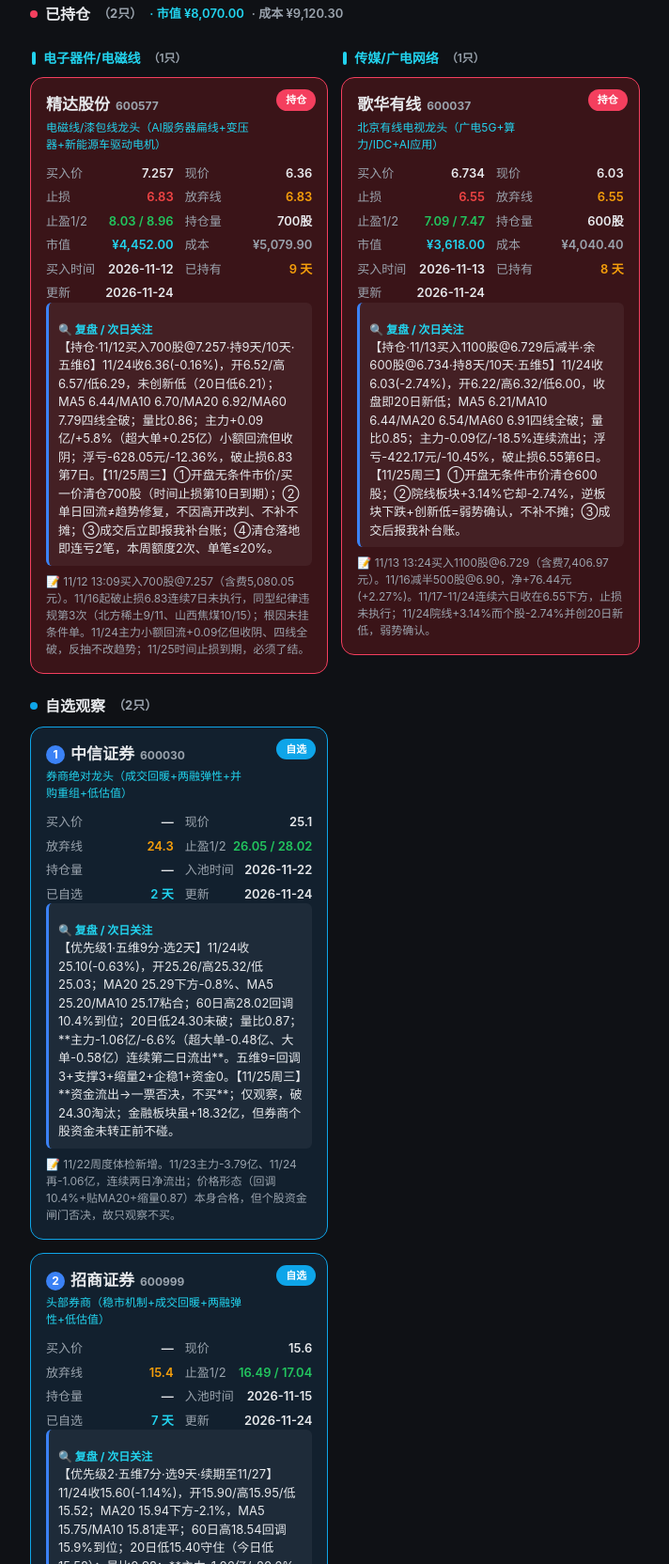
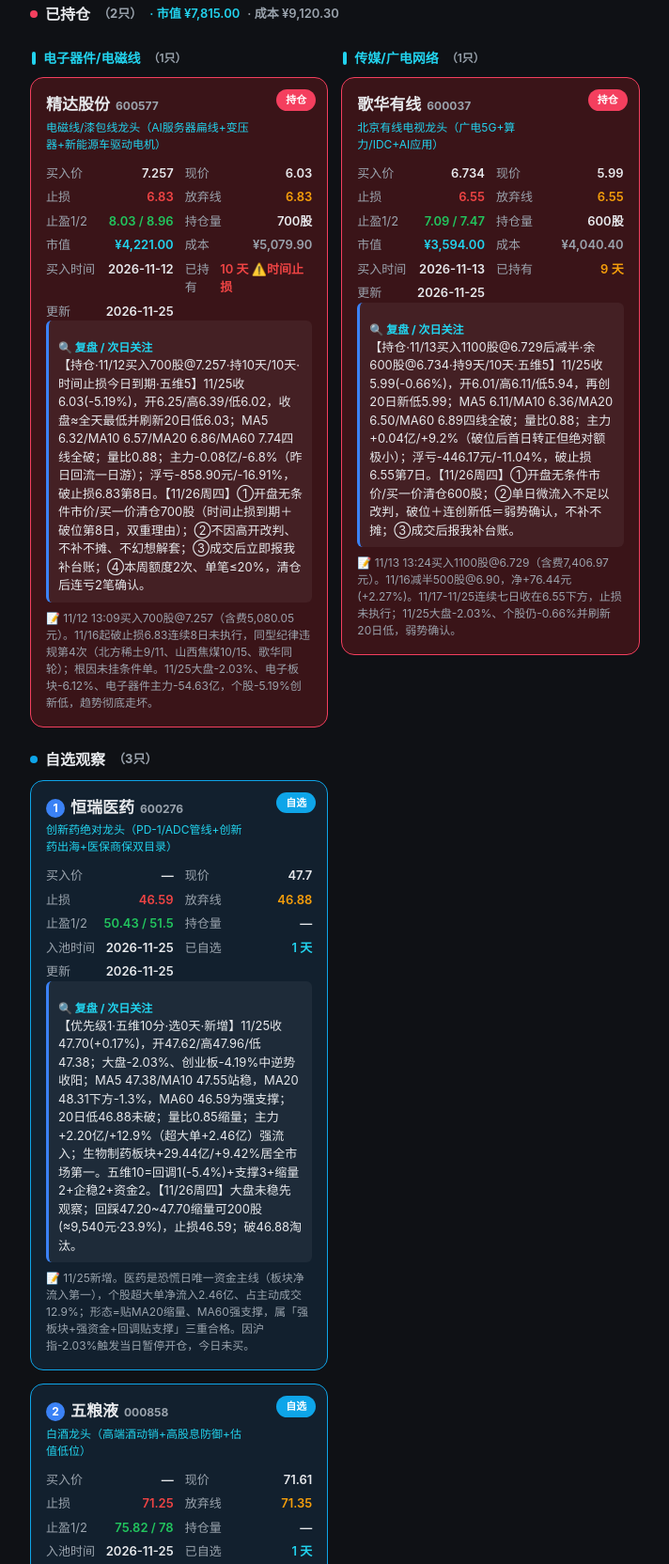
Before and after one commit to withender/A-gu-candidate-pool, a plain HTML site: page index.html in a window 1280 px wide. Shown: the part 295-1959 px from the top of the page at 94% size, without its empty margins (118-830 px from the left). Drawn offline with Linux system fonts and the light colour scheme.

Commit message:
收盘复盘(11/25): 沪指-2.03%恐慌杀跌, 精达/歌华明日清仓, 新增恒瑞/五粮液, 淘汰招商

```diff
--- a/index.html
+++ b/index.html
@@ -70,7 +70,7 @@
     <h1>📊 A股候选池 <span class="badge">婉儿管理</span></h1>
     <div class="sub">持仓重点标记 · 自选观察 · 次日关注点</div>
     <div class="sub" style="font-size:12px;color:var(--muted);">止损＝硬止损（-6%无条件割） ｜ 放弃线＝逻辑失效线（未破位不慌，破了主动认输 / 淘汰出池）</div>
-    <div class="sub" style="color:var(--accent2);font-weight:600;margin-top:2px;">🌸 周末周度复盘（11/16–11/20）｜ 数据截止 2026-11-20 收盘（持仓2只·自选2只）｜ 沪指周跌 <b>2.77%</b> 收3533.79、创业板周跌 <b>8.82%</b> ｜ 精达-14.43%、歌华-10.15%，<b>周一开盘无条件清仓</b> ｜ 自选：1中信证券(11) 2招商证券(9·资金流出) ｜ 新华保险已淘汰 ｜ 总仓22.8%（≤70%✅）｜ 本周开仓0次、违规3次 ｜ 下周额度2次</div>
+    <div class="sub" style="color:var(--accent2);font-weight:600;margin-top:2px;">🌸 收盘复盘（2026-11-25 周三）｜ 数据截止 11/25 收盘（持仓2只·自选3只）｜ 沪指 <b>-2.03%</b> 收3476.47、创业板 <b>-4.19%</b>、科创50 <b>-5.12%</b>，两市缩量2,720亿、跌4,588家 ｜ 精达-16.91%、歌华-11.04%，<b>明日开盘无条件清仓</b> ｜ 自选：1恒瑞医药(10) 2五粮液(10) 3中信证券(9) ｜ 招商证券已淘汰 ｜ 总仓19.5%（≤70%✅）｜ 本周开仓0/2 ｜ 违规：破止损第8/7日</div>
     <div class="updated" id="updatedText"></div>
   </header>
 
@@ -105,7 +105,7 @@ const DEFAULT_DATA = [
   "优先级": null,
   "板块": "电子器件/电磁线",
   "买入价": 7.257,
-  "现价": 6.36,
+  "现价": 6.03,
   "止损位": 6.83,
   "放弃线": 6.83,
   "止盈位1": 8.03,
@@ -113,11 +113,11 @@ const DEFAULT_DATA = [
   "持仓量": "700股",
   "题材": "电磁线/漆包线龙头（AI服务器扁线+变压器+新能源车驱动电机）",
   "入池时间": "2026-11-10",
-  "次日关注点": "【持仓·11/12买入700股@7.257·持9天/10天·五维6】11/24收6.36(-0.16%)，开6.52/高6.57/低6.29，未创新低（20日低6.21）；MA5 6.44/MA10 6.70/MA20 6.92/MA60 7.79四线全破；量比0.86；主力+0.09亿/+5.8%（超大单+0.25亿）小额回流但收阴；浮亏-628.05元/-12.36%，破止损6.83第7日。【11/25周三】①开盘无条件市价/买一价清仓700股（时间止损第10日到期）；②单日回流≠趋势修复，不因高开改判、不补不摊；③成交后立即报我补台账；④清仓落地即连亏2笔，本周额度2次、单笔≤20%。",
-  "备注": "11/12 13:09买入700股@7.257（含费5,080.05元）。11/16起破止损6.83连续7日未执行，同型纪律违规第3次（北方稀土9/11、山西焦煤10/15）；根因未挂条件单。11/24主力小额回流+0.09亿但收阴、四线全破，反抽不改趋势；11/25时间止损到期，必须了结。",
-  "更新时间": "2026-11-24",
-  "五维分": 6,
-  "资金流": "+0.09亿/+5.8%(11/24)",
+  "次日关注点": "【持仓·11/12买入700股@7.257·持10天/10天·时间止损今日到期·五维5】11/25收6.03(-5.19%)，开6.25/高6.39/低6.02，收盘≈全天最低并刷新20日低6.03；MA5 6.32/MA10 6.57/MA20 6.86/MA60 7.74四线全破；量比0.88；主力-0.08亿/-6.8%（昨日回流一日游）；浮亏-858.90元/-16.91%，破止损6.83第8日。【11/26周四】①开盘无条件市价/买一价清仓700股（时间止损到期＋破位第8日，双重理由）；②不因高开改判、不补不摊、不幻想解套；③成交后立即报我补台账；④本周额度2次、单笔≤20%，清仓后连亏2笔确认。",
+  "备注": "11/12 13:09买入700股@7.257（含费5,080.05元）。11/16起破止损6.83连续8日未执行，同型纪律违规第4次（北方稀土9/11、山西焦煤10/15、歌华同轮）；根因未挂条件单。11/25大盘-2.03%、电子板块-6.12%、电子器件主力-54.63亿，个股-5.19%创新低，趋势彻底走坏。",
+  "更新时间": "2026-11-25",
+  "五维分": 5,
+  "资金流": "-0.08亿/-6.8%(11/25)",
   "买入时间": "2026-11-12"
  },
  {
@@ -127,7 +127,7 @@ const DEFAULT_DATA = [
   "优先级": null,
   "板块": "传媒/广电网络",
   "买入价": 6.734,
-  "现价": 6.03,
+  "现价": 5.99,
   "止损位": 6.55,
   "放弃线": 6.55,
   "止盈位1": 7.09,
@@ -135,21 +135,21 @@ const DEFAULT_DATA = [
   "持仓量": "600股",
   "题材": "北京有线电视龙头（广电5G+算力/IDC+AI应用）",
   "入池时间": "2026-11-10",
-  "次日关注点": "【持仓·11/13买入1100股@6.729后减半·余600股@6.734·持8天/10天·五维5】11/24收6.03(-2.74%)，开6.22/高6.32/低6.00，收盘即20日新低；MA5 6.21/MA10 6.44/MA20 6.54/MA60 6.91四线全破；量比0.85；主力-0.09亿/-18.5%连续流出；浮亏-422.17元/-10.45%，破止损6.55第6日。【11/25周三】①开盘无条件市价清仓600股；②院线板块+3.14%它却-2.74%，逆板块下跌+创新低=弱势确认，不补不摊；③成交后报我补台账。",
-  "备注": "11/13 13:24买入1100股@6.729（含费7,406.97元）。11/16减半500股@6.90，净+76.44元(+2.27%)。11/17-11/24连续六日收在6.55下方，止损未执行；11/24院线+3.14%而个股-2.74%并创20日新低，弱势确认。",
-  "更新时间": "2026-11-24",
+  "次日关注点": "【持仓·11/13买入1100股@6.729后减半·余600股@6.734·持9天/10天·五维5】11/25收5.99(-0.66%)，开6.01/高6.11/低5.94，再创20日新低5.99；MA5 6.11/MA10 6.36/MA20 6.50/MA60 6.89四线全破；量比0.88；主力+0.04亿/+9.2%（破位后首日转正但绝对额极小）；浮亏-446.17元/-11.04%，破止损6.55第7日。【11/26周四】①开盘无条件市价/买一价清仓600股；②单日微流入不足以改判，破位＋连创新低＝弱势确认，不补不摊；③成交后报我补台账。",
+  "备注": "11/13 13:24买入1100股@6.729（含费7,406.97元）。11/16减半500股@6.90，净+76.44元(+2.27%)。11/17-11/25连续七日收在6.55下方，止损未执行；11/25大盘-2.03%、个股仍-0.66%并刷新20日低，弱势确认。",
+  "更新时间": "2026-11-25",
   "五维分": 5,
-  "资金流": "-0.09亿/-18.5%(11/24)",
+  "资金流": "+0.04亿/+9.2%(11/25)",
   "买入时间": "2026-11-13"
  },
  {
   "股票名称": "中信证券",
   "代码": "600030",
   "状态": "自选",
-  "优先级": 1,
+  "优先级": 3,
   "板块": "券商/金融",
   "买入价": null,
-  "现价": 25.10,
+  "现价": 24.80,
   "止损位": 24.3,
   "放弃线": 24.3,
   "止盈位1": 26.05,
@@ -157,32 +157,53 @@ const DEFAULT_DATA = [
   "持仓量": null,
   "题材": "券商绝对龙头（成交回暖+两融弹性+并购重组+低估值）",
   "入池时间": "2026-11-22",
-  "次日关注点": "【优先级1·五维9分·选2天】11/24收25.10(-0.63%)，开25.26/高25.32/低25.03；MA20 25.29下方-0.8%、MA5 25.20/MA10 25.17粘合；60日高28.02回调10.4%到位；20日低24.30未破；量比0.87；**主力-1.06亿/-6.6%（超大单-0.48亿、大单-0.58亿）连续第二日流出**。五维9=回调3+支撑3+缩量2+企稳1+资金0。【11/25周三】**资金流出→一票否决，不买**；仅观察，破24.30淘汰；金融板块虽+18.32亿，但券商个股资金未转正前不碰。",
-  "备注": "11/22周度体检新增。11/23主力-3.79亿、11/24再-1.06亿，连续两日净流出；价格形态（回调10.4%+贴MA20+缩量0.87）本身合格，但个股资金闸门否决，故只观察不买。",
-  "更新时间": "2026-11-24",
+  "次日关注点": "【优先级3·五维9分·选3天】11/25收24.80(-1.20%)，开25.07/高25.08/低24.71；MA20 25.29下方-1.9%，20日低24.30守住；60日高28.02回调11.5%到位；量比0.95；主力+0.30亿/+1.6%（超大单+0.18亿），由连续两日流出转为微流入。五维9=回调3+支撑3+缩量1+企稳1+资金1。【11/26周四】资金仅<5%→不追；大盘未稳不买；24.50~24.80缩量可300股(≈7,440元·18.6%)，止损24.30，破24.30淘汰。",
+  "备注": "11/22周度体检新增。11/23 -3.79亿、11/24 -1.06亿连续流出，11/25转为+0.30亿微流入；价格形态合格（回调11.5%+贴MA20+守24.30），但流入强度不足以过闸，排名降至第3。",
+  "更新时间": "2026-11-25",
   "五维分": 9,
-  "资金流": "-1.06亿/-6.6%(11/24)"
+  "资金流": "+0.30亿/+1.6%(11/25)"
  },
  {
-  "股票名称": "招商证券",
-  "代码": "600999",
+  "股票名称": "恒瑞医药",
+  "代码": "600276",
+  "状态": "自选",
+  "优先级": 1,
+  "板块": "医药/生物制药",
+  "买入价": null,
+  "现价": 47.70,
+  "止损位": 46.59,
+  "放弃线": 46.88,
+  "止盈位1": 50.43,
+  "止盈位2": 51.50,
+  "持仓量": null,
+  "题材": "创新药绝对龙头（PD-1/ADC管线+创新药出海+医保商保双目录）",
+  "入池时间": "2026-11-25",
+  "次日关注点": "【优先级1·五维10分·选0天·新增】11/25收47.70(+0.17%)，开47.62/高47.96/低47.38；大盘-2.03%、创业板-4.19%中逆势收阳；MA5 47.38/MA10 47.55站稳，MA20 48.31下方-1.3%，MA60 46.59为强支撑；20日低46.88未破；量比0.85缩量；主力+2.20亿/+12.9%（超大单+2.46亿）强流入；生物制药板块+29.44亿/+9.42%居全市场第一。五维10=回调1(-5.4%)+支撑3+缩量2+企稳2+资金2。【11/26周四】大盘未稳先观察；回踩47.20~47.70缩量可200股(≈9,540元·23.9%)，止损46.59；破46.88淘汰。",
+  "备注": "11/25新增。医药是恐慌日唯一资金主线（板块净流入第一），个股超大单净流入2.46亿、占主动成交12.9%；形态=贴MA20缩量、MA60强支撑，属「强板块+强资金+回调贴支撑」三重合格。因沪指-2.03%触发当日暂停开仓，今日未买。",
+  "更新时间": "2026-11-25",
+  "五维分": 10,
+  "资金流": "+2.20亿/+12.9%(11/25)"
+ },
+ {
+  "股票名称": "五粮液",
+  "代码": "000858",
   "状态": "自选",
   "优先级": 2,
-  "板块": "券商/金融",
+  "板块": "食品饮料/白酒",
   "买入价": null,
-  "现价": 15.60,
-  "止损位": 15.4,
-  "放弃线": 15.4,
-  "止盈位1": 16.49,
-  "止盈位2": 17.04,
+  "现价": 71.61,
+  "止损位": 71.25,
+  "放弃线": 71.35,
+  "止盈位1": 75.82,
+  "止盈位2": 78.00,
   "持仓量": null,
-  "题材": "头部券商（稳市机制+成交回暖+两融弹性+低估值）",
-  "入池时间": "2026-11-15",
-  "次日关注点": "【优先级2·五维7分·选9天·续期至11/27】11/24收15.60(-1.14%)，开15.90/高15.95/低15.52；MA20 15.94下方-2.1%，MA5 15.75/MA10 15.81走平；60日高18.54回调15.9%到位；20日低15.40守住（今日低15.52）；量比0.92；**主力-1.06亿/-20.6%（超大单-1.06亿）**，由11/23的+0.71亿转为大幅流出。五维7=回调3+支撑2+缩量1+企稳1+资金0。【11/25周三】**个股资金流出→一票否决，不买**；三重条件同时满足才可300股(≈4,680元·12.3%)：①金融板块主力继续净流入 ②个股主力转正 ③放量站上16.00且量比>1；止损15.40，破15.40淘汰。",
-  "备注": "11/15入池。11/23主力+0.71亿看似修复，11/24即-1.06亿/-20.6%回吐，资金持续性不足；券商板块今日虽整体+18.32亿（保险/银行贡献），个股未受益，故维持只观察。",
-  "更新时间": "2026-11-24",
-  "五维分": 7,
-  "资金流": "-1.06亿/-20.6%(11/24)"
+  "题材": "白酒龙头（高端酒动销+高股息防御+估值低位）",
+  "入池时间": "2026-11-25",
+  "次日关注点": "【优先级2·五维10分·选0天·新增】11/25收71.61(+0.36%)，开71.32/高72.09/低70.82；大盘-3.24%中逆势收阳、守住20日低71.35；MA5 72.28/MA10 72.84/MA20 73.64下方-2.8%，MA60 71.97粘合；量比0.71全池最缩量；主力+1.36亿/+13.0%（超大单+1.21亿）强流入；酿酒板块+12.22亿/+8.23%。五维10=回调1(-5.5%)+支撑3+缩量2+企稳2+资金2。【11/26周四】大盘未稳先观察；71.30~71.80缩量可100股(≈7,170元·17.9%)，止损71.25；破71.35不接。",
+  "备注": "11/25新增。缩量最充分（5/20量比0.71）+探20日低后收阳+主力超大单净流入1.21亿占主动成交13.0%，属防御主线里的标准回调买点；与恒瑞同为10分，资金净额较小排第2。",
+  "更新时间": "2026-11-25",
+  "五维分": 10,
+  "资金流": "+1.36亿/+13.0%(11/25)"
  }
 ];
 
```
